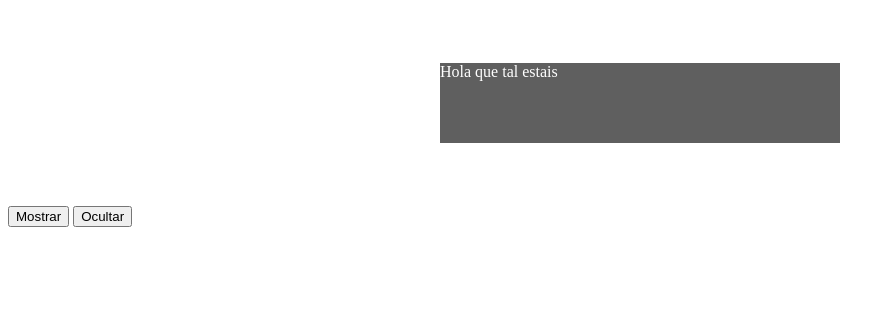
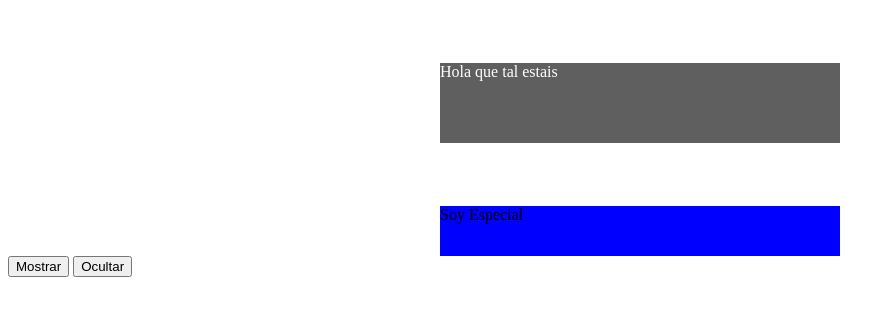
Before and after one commit to fcoperezgil6/Procesos_Ingenieria_Software, a plain HTML site: page jquery14-efectos.html in a window 1280 px wide. Both pictures are taken after a click on the button "Mostrar". Shown: the whole page, without its empty margins (0-895 px from the left). Drawn offline with nearby package versions, Linux system fonts and the light colour scheme.

Commit message:
Terminado de repasar todos los tutoriales

```diff
--- a/jquery14-efectos.html
+++ b/jquery14-efectos.html
@@ -10,32 +10,34 @@
 			//Este ejemplo muestra cada uno de los métodos con
 			//efectos: show(), slide, fade,
 
+			var person = $('#personal');
 			var elem=$('#caja1');
 			$('#b1').click(function(){
 				//1-mostrar
-				//elem.show();
+				//person.show();Se muestra
+				//person.hide();//desaparece
 
 				//2-Ahora probamos con slide
-				//elem.slideDown();
+				//person.slideDown("slow", alert("Se ha mostrado"));
 
-				//3-
-				//elem.fadeIn();
+				//3-Tarda 4 segundos en aparecer desde transparente
+				//person.fadeIn(4000);
 
 				//4-modificar la velocidad
 				// podemos poner un valor numérico (ms)
 				// o bien poner slow o fast
-				//elem.fadeIn('slow');
+				person.fadeIn('slow');
 
 			});
 			$('#b2').click(function(){
 				//1-ocultar
-				//elem.hide();
+				//person.hide();
 
-				//2-
-				//elem.slideUp();
+				//2-se contrae para arriva de nuevo
+				//person.slideUp();
 
-				//3-
-				//elem.fadeOut();
+				//3-desaparece de nuevo
+				person.fadeOut();
 
 				//4-
 				//elem.fadeOut('fast');
@@ -53,10 +55,20 @@
 			margin:5% auto;
 			width: 400px;
 		}
+		#personal{
+			background: blue;
+			color: black;
+			display: block;
+			height: 50px;
+			margin: 0% auto;
+			width: 400px;
+			display: none;
+		}
 	</style>
 </head>
 <body>
 	<div id="caja1">Hola que tal estais</div>
+	<div id="personal">Soy Especial</div>
 	<button id="b1">Mostrar</button>
 	<button id="b2">Ocultar</button>
 </body>
```
Also changed, not shown: jquery10-recorrerEltos.html (+7 -3 lines), jquery11-Data.html (+9 -7 lines), jquery12-eventos.html (+13 -5 lines), jquery13-eventosPersonalizados.html (+2 -2 lines), jquery15-duracionAcciones.html (+6 -6 lines), jquery16-animate.html (+5 -3 lines), jquery17-easing.html (+3 -3 lines), jquery18-controlarEfectos.html (+4 -2 lines).
